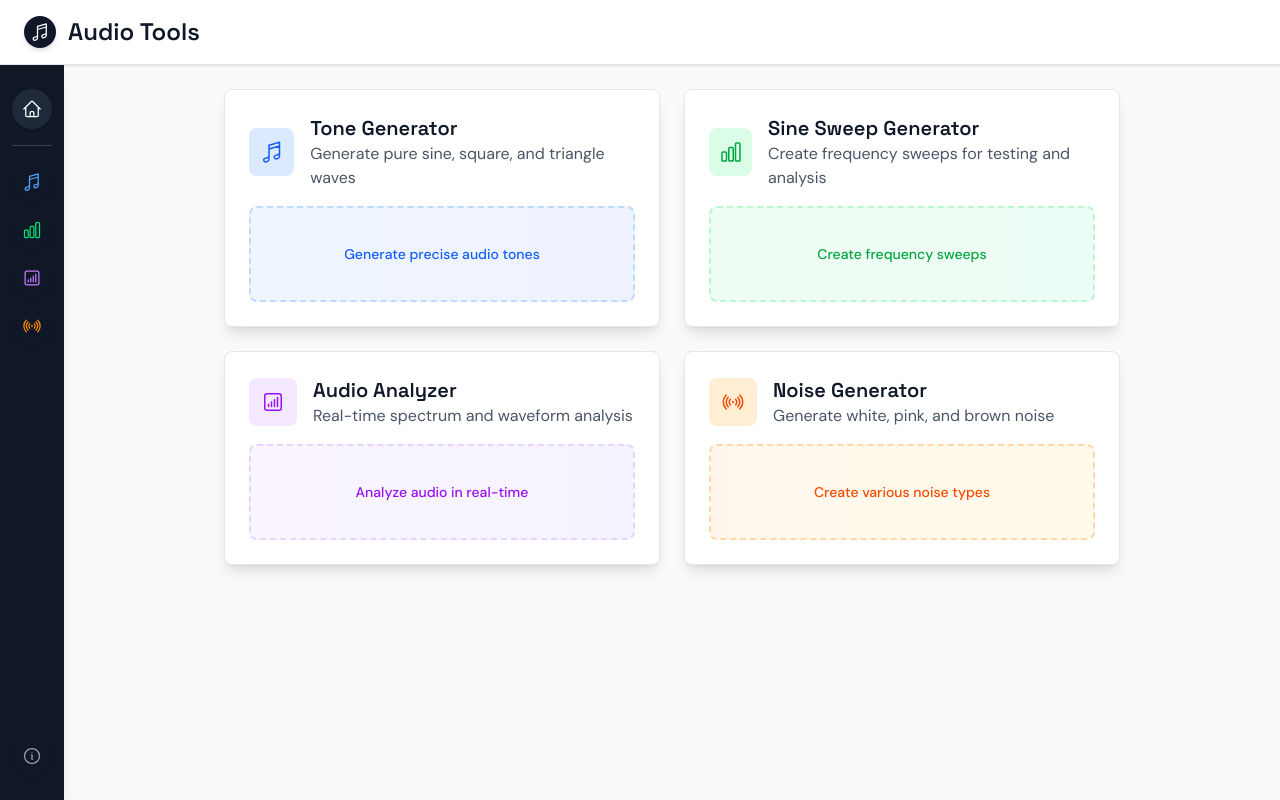
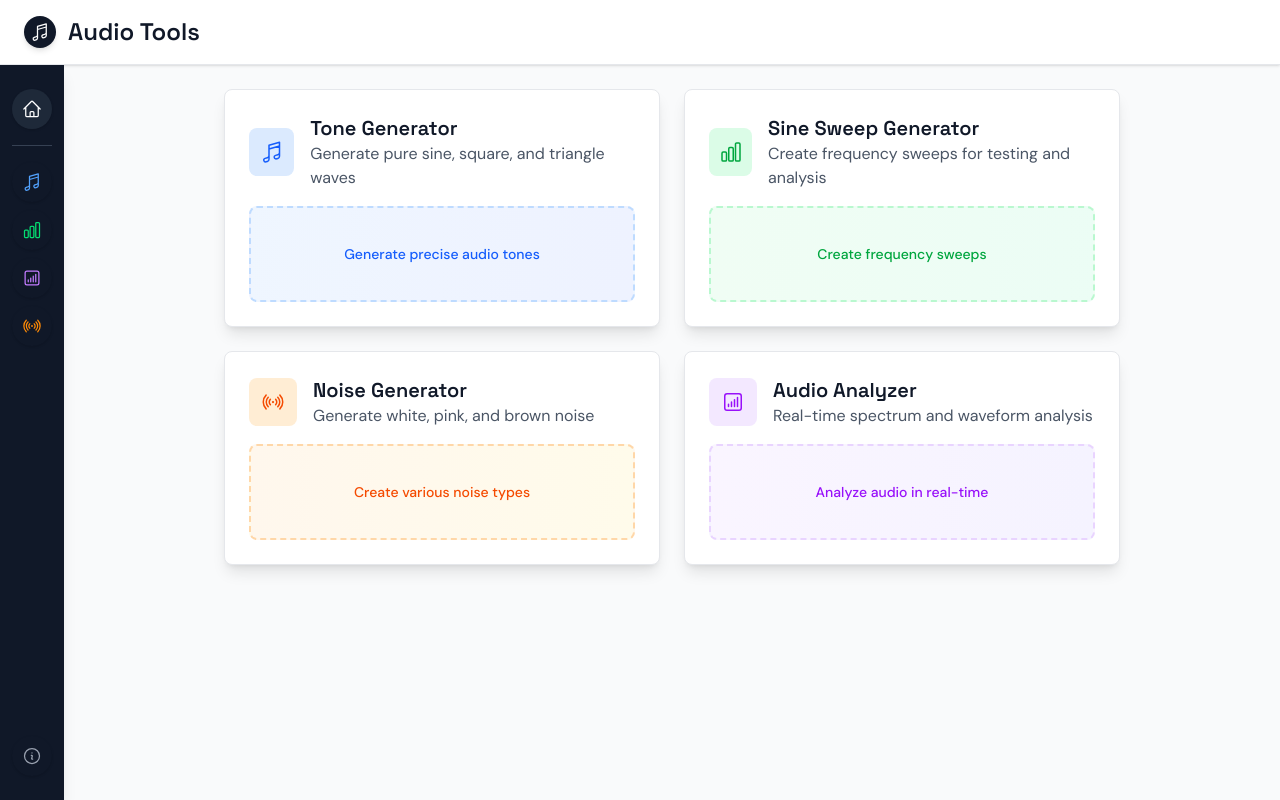
Before and after one commit to jeissler/web-audio-tools, a Vue app: page / in a window 1280 px wide. Built offline with nearby package versions, Linux system fonts and the light colour scheme.

Commit message:
rafactor for template de-duplication

```diff
--- a/src/components/MainNavigation.vue
+++ b/src/components/MainNavigation.vue
@@ -18,12 +18,12 @@
       :key="item.name"
       :to="{ name: item.name }"
       class="w-10 h-10 flex items-center justify-center rounded-full transition-all duration-200 shadow-sm hover:shadow-md mb-2 flex-shrink-0 group relative"
-      :class="[item.colorClass, item.hoverClass, { [item.activeClass]: $route.name === item.name }]"
+      :class="[item.baseClass, { [item.activeClass]: $route.name === item.name }]"
       :title="item.title"
     >
       <component :is="item.icon" class="w-5 h-5" />
       <span
-        class="absolute left-full ml-2 px-2 py-1 bg-gray-900 text-white text-xs rounded opacity-0 group-hover:opacity-100 transition-opacity whitespace-nowrap z-10"
+        class="absolute left-full ml-2 px-2 py-1 bg-gray-900 text-white text-xs rounded opacity-0 group-hover:opacity-100 transition-all duration-300 delay-150 whitespace-nowrap z-10"
       >
         {{ item.title }}
       </span>
@@ -55,32 +55,28 @@ const navigationItems = [
     name: 'tone-generator',
     title: 'Tone Generator',
     icon: MusicalNoteIcon,
-    colorClass: 'text-blue-400',
-    hoverClass: 'hover:bg-blue-900/30',
+    baseClass: 'text-blue-400 hover:bg-blue-900/30',
     activeClass: 'bg-blue-900/30 shadow-md',
   },
   {
     name: 'sine-sweep',
     title: 'Sine Sweep',
     icon: ChartBarIcon,
-    colorClass: 'text-green-400',
-    hoverClass: 'hover:bg-green-900/30',
+    baseClass: 'text-green-400 hover:bg-green-900/30',
     activeClass: 'bg-green-900/30 shadow-md',
   },
   {
     name: 'audio-analyzer',
     title: 'Audio Analyzer',
     icon: ChartBarSquareIcon,
-    colorClass: 'text-purple-400',
-    hoverClass: 'hover:bg-purple-900/30',
+    baseClass: 'text-purple-400 hover:bg-purple-900/30',
     activeClass: 'bg-purple-900/30 shadow-md',
   },
   {
     name: 'noise-generator',
     title: 'Noise Generator',
     icon: SignalIcon,
-    colorClass: 'text-orange-400',
-    hoverClass: 'hover:bg-orange-900/30',
+    baseClass: 'text-orange-400 hover:bg-orange-900/30',
     activeClass: 'bg-orange-900/30 shadow-md',
   },
 ]
--- a/src/views/HomeView.vue
+++ b/src/views/HomeView.vue
@@ -1,86 +1,24 @@
 <template>
   <div class="grid grid-cols-1 md:grid-cols-2 gap-6">
-    <!-- Tone Generator Card -->
     <router-link
-      :to="{ name: 'tone-generator' }"
+      v-for="tool in audioTools"
+      :key="tool.name"
+      :to="{ name: tool.name }"
       class="bg-white rounded-lg shadow-lg border border-gray-200 p-6 hover:shadow-xl transition-shadow duration-300 block"
     >
       <div class="flex items-center space-x-4 mb-4">
-        <div class="w-12 h-12 bg-blue-100 rounded-lg flex items-center justify-center">
-          <MusicalNoteIcon class="w-6 h-6 text-blue-600" />
+        <div :class="`w-12 h-12 ${tool.theme.iconBg} rounded-lg flex items-center justify-center`">
+          <component :is="tool.theme.icon" class="w-6 h-6" />
         </div>
         <div>
-          <h2 class="text-xl font-semibold text-gray-900">Tone Generator</h2>
-          <p class="text-gray-600">Generate pure sine, square, and triangle waves</p>
+          <h2 class="text-xl font-semibold text-gray-900">{{ tool.title }}</h2>
+          <p class="text-gray-600">{{ tool.description }}</p>
         </div>
       </div>
       <div
-        class="h-24 bg-gradient-to-r from-blue-50 to-indigo-50 border-2 border-dashed border-blue-200 rounded-lg flex items-center justify-center"
+        :class="`h-24 ${tool.theme.actionArea} border-2 border-dashed rounded-lg flex items-center justify-center`"
       >
-        <p class="text-blue-600 font-medium text-sm">Generate precise audio tones</p>
-      </div>
-    </router-link>
-
-    <!-- Sine Sweep Generator Card -->
-    <router-link
-      :to="{ name: 'sine-sweep' }"
-      class="bg-white rounded-lg shadow-lg border border-gray-200 p-6 hover:shadow-xl transition-shadow duration-300 block"
-    >
-      <div class="flex items-center space-x-4 mb-4">
-        <div class="w-12 h-12 bg-green-100 rounded-lg flex items-center justify-center">
-          <ChartBarIcon class="w-6 h-6 text-green-600" />
-        </div>
-        <div>
-          <h2 class="text-xl font-semibold text-gray-900">Sine Sweep Generator</h2>
-          <p class="text-gray-600">Create frequency sweeps for testing and analysis</p>
-        </div>
-      </div>
-      <div
-        class="h-24 bg-gradient-to-r from-green-50 to-emerald-50 border-2 border-dashed border-green-200 rounded-lg flex items-center justify-center"
-      >
-        <p class="text-green-600 font-medium text-sm">Create frequency sweeps</p>
-      </div>
-    </router-link>
-
-    <!-- Audio Analyzer Card -->
-    <router-link
-      :to="{ name: 'audio-analyzer' }"
-      class="bg-white rounded-lg shadow-lg border border-gray-200 p-6 hover:shadow-xl transition-shadow duration-300 block"
-    >
-      <div class="flex items-center space-x-4 mb-4">
-        <div class="w-12 h-12 bg-purple-100 rounded-lg flex items-center justify-center">
-          <ChartBarSquareIcon class="w-6 h-6 text-purple-600" />
-        </div>
-        <div>
-          <h2 class="text-xl font-semibold text-gray-900">Audio Analyzer</h2>
-          <p class="text-gray-600">Real-time spectrum and waveform analysis</p>
-        </div>
-      </div>
-      <div
-        class="h-24 bg-gradient-to-r from-purple-50 to-violet-50 border-2 border-dashed border-purple-200 rounded-lg flex items-center justify-center"
-      >
-        <p class="text-purple-600 font-medium text-sm">Analyze audio in real-time</p>
-      </div>
-    </router-link>
-
-    <!-- Noise Generator Card -->
-    <router-link
-      :to="{ name: 'noise-generator' }"
-      class="bg-white rounded-lg shadow-lg border border-gray-200 p-6 hover:shadow-xl transition-shadow duration-300 block"
-    >
-      <div class="flex items-center space-x-4 mb-4">
-        <div class="w-12 h-12 bg-orange-100 rounded-lg flex items-center justify-center">
-          <SignalIcon class="w-6 h-6 text-orange-600" />
-        </div>
-        <div>
-          <h2 class="text-xl font-semibold text-gray-900">Noise Generator</h2>
-          <p class="text-gray-600">Generate white, pink, and brown noise</p>
-        </div>
-      </div>
-      <div
-        class="h-24 bg-gradient-to-r from-orange-50 to-amber-50 border-2 border-dashed border-orange-200 rounded-lg flex items-center justify-center"
-      >
-        <p class="text-orange-600 font-medium text-sm">Create various noise types</p>
+        <p class="font-medium text-sm">{{ tool.actionText }}</p>
       </div>
     </router-link>
   </div>
@@ -93,4 +31,58 @@ import {
   ChartBarSquareIcon,
   SignalIcon,
 } from '@heroicons/vue/24/outline'
+
+const themes = {
+  blue: {
+    icon: MusicalNoteIcon,
+    iconBg: 'bg-blue-100 text-blue-600',
+    actionArea: 'bg-gradient-to-r from-blue-50 to-indigo-50 border-blue-200 text-blue-600',
+  },
+  green: {
+    icon: ChartBarIcon,
+    iconBg: 'bg-green-100 text-green-600',
+    actionArea: 'bg-gradient-to-r from-green-50 to-emerald-50 border-green-200 text-green-600',
+  },
+  orange: {
+    icon: SignalIcon,
+    iconBg: 'bg-orange-100 text-orange-600',
+    actionArea: 'bg-gradient-to-r from-orange-50 to-amber-50 border-orange-200 text-orange-600',
+  },
+  purple: {
+    icon: ChartBarSquareIcon,
+    iconBg: 'bg-purple-100 text-purple-600',
+    actionArea: 'bg-gradient-to-r from-purple-50 to-violet-50 border-purple-200 text-purple-600',
+  },
+}
+
+const audioTools = [
+  {
+    name: 'tone-generator',
+    title: 'Tone Generator',
+    description: 'Generate pure sine, square, and triangle waves',
+    actionText: 'Generate precise audio tones',
+    theme: themes.blue,
+  },
+  {
+    name: 'sine-sweep',
+    title: 'Sine Sweep Generator',
+    description: 'Create frequency sweeps for testing and analysis',
+    actionText: 'Create frequency sweeps',
+    theme: themes.green,
+  },
+  {
+    name: 'noise-generator',
+    title: 'Noise Generator',
+    description: 'Generate white, pink, and brown noise',
+    actionText: 'Create various noise types',
+    theme: themes.orange,
+  },
+  {
+    name: 'audio-analyzer',
+    title: 'Audio Analyzer',
+    description: 'Real-time spectrum and waveform analysis',
+    actionText: 'Analyze audio in real-time',
+    theme: themes.purple,
+  },
+]
 </script>
```
